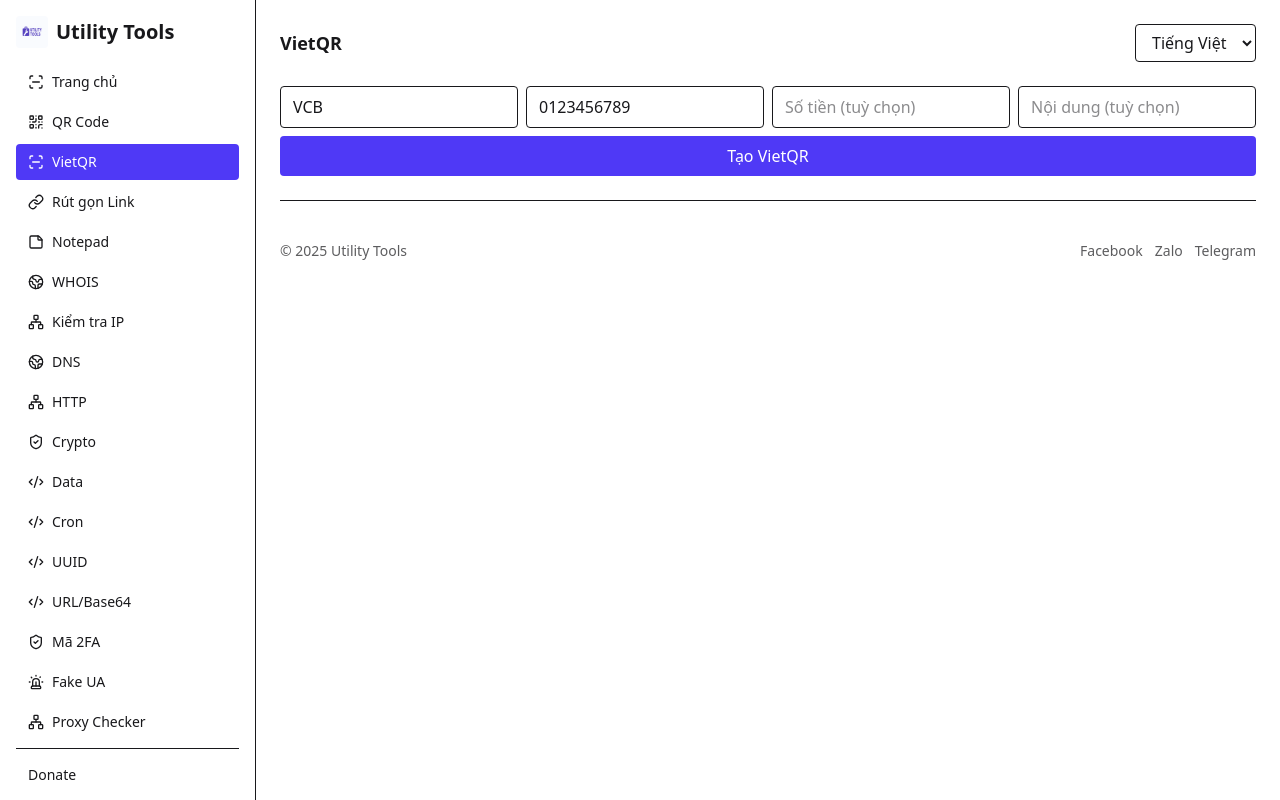
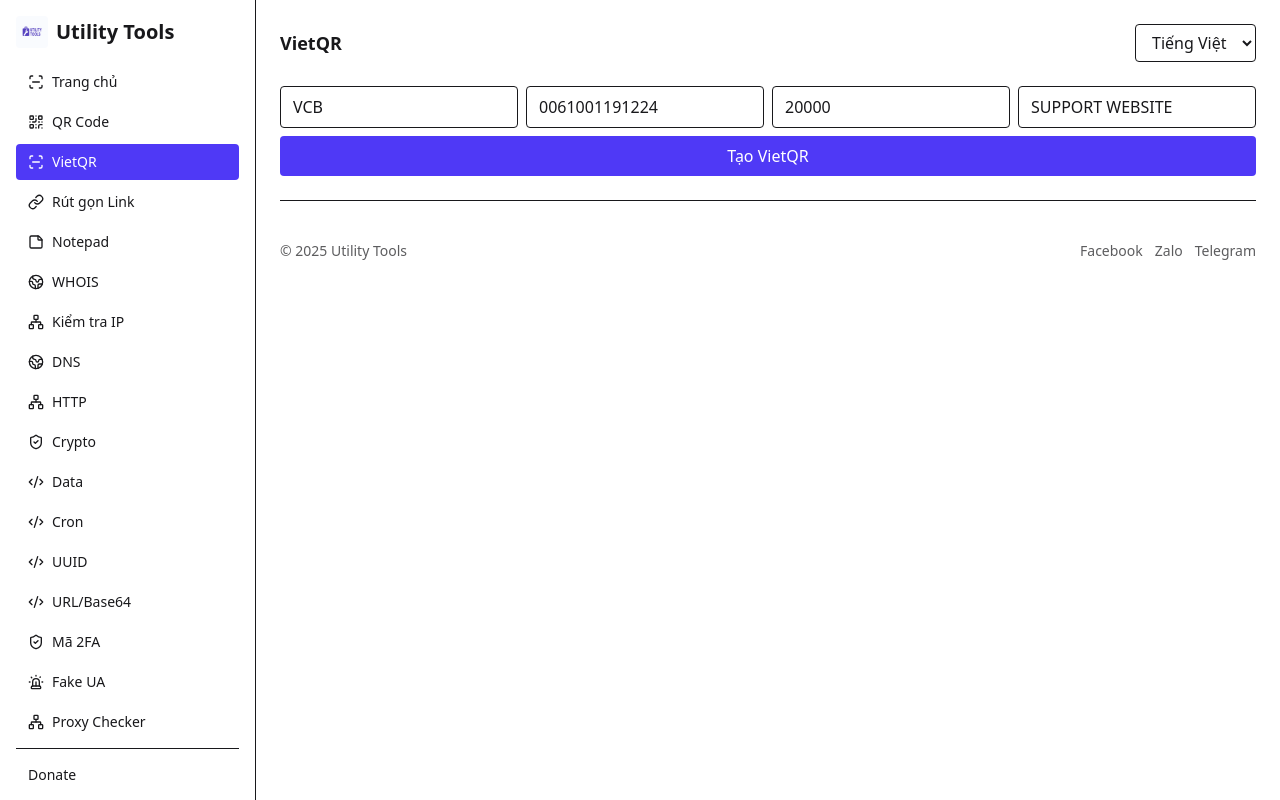
Before and after one commit to tinhnd1988/tools-frontend, a React (Vite) app: page /vietqr in a window 1280 px wide. Built offline with nearby package versions, Linux system fonts and the light colour scheme; no server answers.

Commit message:
refactor: update default values in various tools to reflect new domain and account information

```diff
--- a/src/pages/DnsTool.jsx
+++ b/src/pages/DnsTool.jsx
@@ -3,7 +3,7 @@ import { useApi } from '../contexts/ApiContext';
 
 export default function DnsTool() {
   const { http } = useApi();
-  const [host, setHost] = useState('example.com');
+  const [host, setHost] = useState('utiltools.asia');
   const [type, setType] = useState('ANY');
   const [result, setResult] = useState(null);
 
--- a/src/pages/HttpTool.jsx
+++ b/src/pages/HttpTool.jsx
@@ -3,7 +3,7 @@ import { useApi } from '../contexts/ApiContext';
 
 export default function HttpTool() {
   const { http } = useApi();
-  const [url, setUrl] = useState('https://example.com');
+  const [url, setUrl] = useState('https://www.utiltools.asia');
   const [method, setMethod] = useState('GET');
   const [headers, setHeaders] = useState('');
   const [body, setBody] = useState('');
--- a/src/pages/LinksTool.jsx
+++ b/src/pages/LinksTool.jsx
@@ -6,7 +6,7 @@ ChartJS.register(LineElement, PointElement, LinearScale, CategoryScale, ArcEleme
 
 export default function LinksTool() {
   const { http } = useApi();
-  const [url, setUrl] = useState('https://example.com');
+  const [url, setUrl] = useState('https://www.utiltools.asia');
   const [code, setCode] = useState('');
   const [items, setItems] = useState([]);
   const [analytics, setAnalytics] = useState(null);
--- a/src/pages/QrTool.jsx
+++ b/src/pages/QrTool.jsx
@@ -3,7 +3,7 @@ import { useApi } from '../contexts/ApiContext';
 
 export default function QrTool() {
   const { http } = useApi();
-  const [text, setText] = useState('https://example.com');
+  const [text, setText] = useState('https://www.utiltools.asia');
   const [img, setImg] = useState('');
 
   async function generate(e) {
--- a/src/pages/TwoFATool.jsx
+++ b/src/pages/TwoFATool.jsx
@@ -3,8 +3,8 @@ import { useApi } from '../contexts/ApiContext';
 
 export default function TwoFATool() {
   const { http } = useApi();
-  const [issuer, setIssuer] = useState('MMO Tools');
-  const [account, setAccount] = useState('user@example.com');
+  const [issuer, setIssuer] = useState('Utility Tools');
+  const [account, setAccount] = useState('info@utiltools.asia');
   const [secret, setSecret] = useState('');
   const [otpauth, setOtpauth] = useState('');
   const [qr, setQr] = useState('');
--- a/src/pages/VietQrTool.jsx
+++ b/src/pages/VietQrTool.jsx
@@ -4,9 +4,9 @@ import { useApi } from '../contexts/ApiContext';
 export default function VietQrTool() {
   const { http } = useApi();
   const [bank, setBank] = useState('VCB');
-  const [account, setAccount] = useState('0123456789');
-  const [amount, setAmount] = useState('');
-  const [info, setInfo] = useState('');
+  const [account, setAccount] = useState('0061001191224');
+  const [amount, setAmount] = useState('20000');
+  const [info, setInfo] = useState('SUPPORT WEBSITE');
   const [img, setImg] = useState('');
 
   async function generate(e) {
--- a/src/pages/WhoisTool.jsx
+++ b/src/pages/WhoisTool.jsx
@@ -3,7 +3,7 @@ import { useApi } from '../contexts/ApiContext';
 
 export default function WhoisTool() {
   const { http } = useApi();
-  const [domain, setDomain] = useState('example.com');
+  const [domain, setDomain] = useState('utiltools.asia');
   const [result, setResult] = useState(null);
 
   async function lookup(e) {
```
